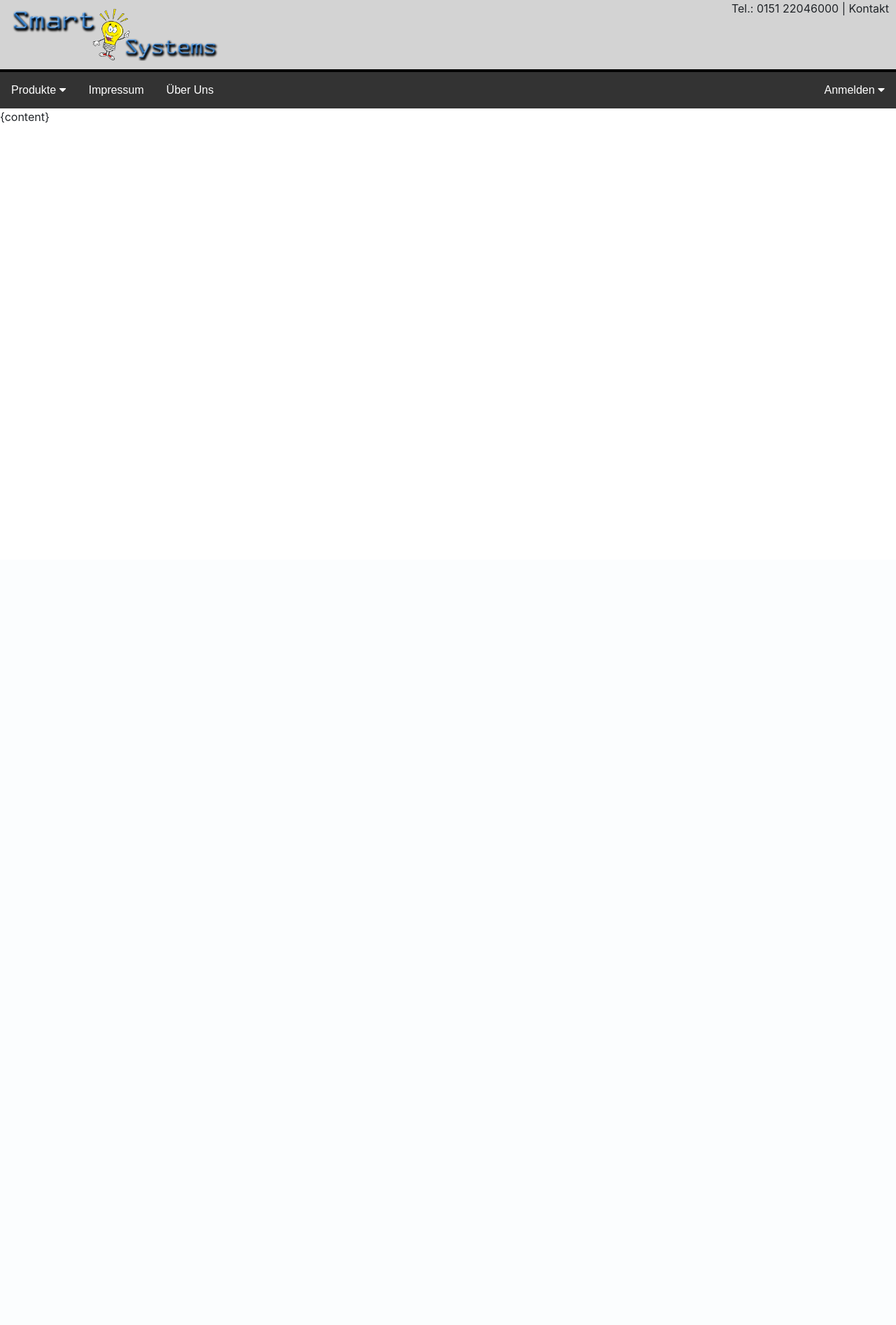
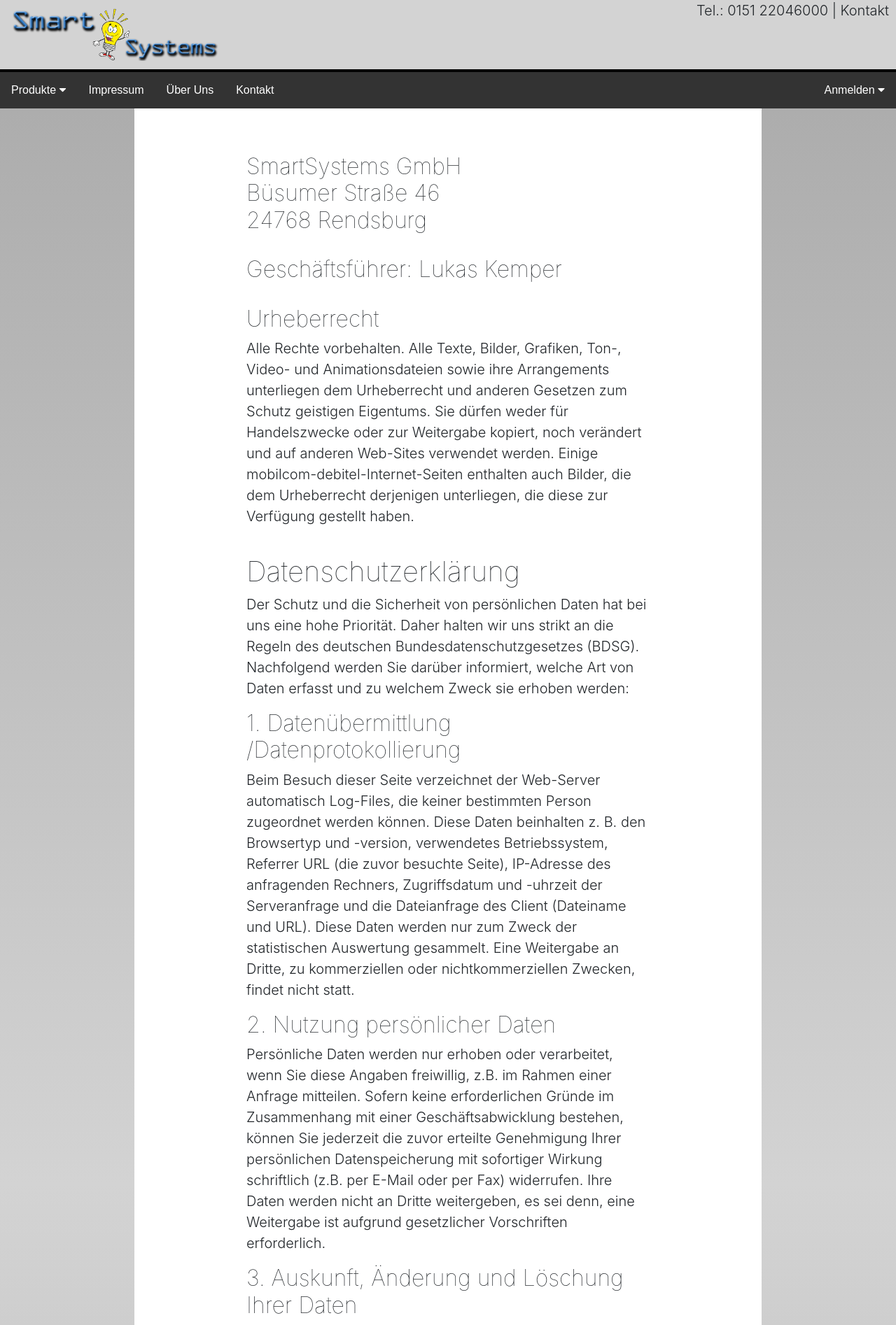
Before and after one commit to Yruel/Schulprojekt, a PHP site: page /index.php?request=impressum in a window 1280 px wide. Shown: the top 1894 px of the page at 70% size. Before the commit the page ends 176 px from the top, so only its background shows below. Run offline with PHP 8.4, Linux system fonts and the light colour scheme; some libraries are stand-ins or nearby versions.

Commit message:
Impressum

```diff
--- a/classes/css/buy.css
+++ b/classes/css/buy.css
@@ -70,3 +70,6 @@ h4 {
     width: 99%;
     padding: 2em;
 }
+.swal-modal {
+    width: 850px !important;
+}
--- /dev/null
+++ b/classes/css/impressum.css
@@ -0,0 +1,22 @@
+body {
+    background-image: linear-gradient( darkgrey, lightgrey, darkgrey);
+    text-align: left;
+}
+#content {
+    width: 70%;
+    margin-left: 15%;
+    background-color: white;
+    padding: 4em 10em;
+}
+h1 {
+    font-size: 2.5em;
+    font-weight: 100;
+}
+h2 {
+    font-size: 2em;
+    font-weight: 100;
+}
+p {
+    font-size: 1.25em;
+    font-weight: 300;
+}
--- a/classes/js/buy.js
+++ b/classes/js/buy.js
@@ -13,7 +13,3 @@ function userdata(){
         }
     });
 }
-
-$('#buy').on("submit", function (e) {
-   swal("Hallo");
-});
--- a/index.php
+++ b/index.php
@@ -8,7 +8,8 @@ $tpl->setFile(array(
 		"nav" => 'nav.tpl.html',
 		"products" => 'products.tpl.html',
 		"shoppingCart" => 'shoppingCart.tpl.html',
-		"buy" => 'buy.tpl.html'
+		"buy" => 'buy.tpl.html',
+		"impressum" => 'impressum.tpl.html'
 ));
 $tpl->setVar("error", null);
 
@@ -111,8 +112,10 @@ switch($action) {
 		break;
 
 	case "impressum":
-		$tpl->setBlock("nav", "nav");
-		$tpl->parse("nav", "nav");
+        $tpl->setBlock("impressum", "content");
+        $tpl->setBlock("nav", "nav");
+        $tpl->parse("nav", "nav");
+        $tpl->parse("content", "impressum");
 		break;
 
 	case "aboutUs":
--- /dev/null
+++ b/templates/impressum.tpl.html
@@ -0,0 +1,26 @@
+<link rel="stylesheet" type="text/css" href="classes/css/impressum.css">
+<div id="content">
+    <h2>SmartSystems GmbH<br>Büsumer Straße 46<br>24768 Rendsburg</h2>
+    <br>
+    <h2>Geschäftsführer: Lukas Kemper</h2>
+    <br>
+    <h2>Urheberrecht</h2>
+    <p>Alle Rechte vorbehalten. Alle Texte, Bilder, Grafiken, Ton-, Video- und Animationsdateien sowie ihre Arrangements unterliegen dem Urheberrecht und anderen Gesetzen zum Schutz geistigen Eigentums. Sie dürfen weder für Handelszwecke oder zur Weitergabe kopiert, noch verändert und auf anderen Web-Sites verwendet werden. Einige mobilcom-debitel-Internet-Seiten enthalten auch Bilder, die dem Urheberrecht derjenigen unterliegen, die diese zur Verfügung gestellt haben.</p>
+    <br>
+    <h1>Datenschutzerklärung</h1>
+    <p>Der Schutz und die Sicherheit von persönlichen Daten hat bei uns eine hohe Priorität. Daher halten wir uns strikt an die Regeln des deutschen Bundesdatenschutzgesetzes (BDSG). Nachfolgend werden Sie darüber informiert, welche Art von Daten erfasst und zu welchem Zweck sie erhoben werden:</p>
+    <h2>1. Datenübermittlung /Datenprotokollierung</h2>
+    <p>Beim Besuch dieser Seite verzeichnet der Web-Server automatisch Log-Files, die keiner bestimmten Person zugeordnet werden können. Diese Daten beinhalten z. B. den Browsertyp und -version, verwendetes Betriebssystem, Referrer URL (die zuvor besuchte Seite), IP-Adresse des anfragenden Rechners, Zugriffsdatum und -uhrzeit der Serveranfrage und die Dateianfrage des Client (Dateiname und URL). Diese Daten werden nur zum Zweck der statistischen Auswertung gesammelt. Eine Weitergabe an Dritte, zu kommerziellen oder nichtkommerziellen Zwecken, findet nicht statt.</p>
+    <h2>2. Nutzung persönlicher Daten</h2>
+    <p>Persönliche Daten werden nur erhoben oder verarbeitet, wenn Sie diese Angaben freiwillig, z.B. im Rahmen einer Anfrage mitteilen. Sofern keine erforderlichen Gründe im Zusammenhang mit einer Geschäftsabwicklung bestehen, können Sie jederzeit die zuvor erteilte Genehmigung Ihrer persönlichen Datenspeicherung mit sofortiger Wirkung schriftlich (z.B. per E-Mail oder per Fax) widerrufen. Ihre Daten werden nicht an Dritte weitergeben, es sei denn, eine Weitergabe ist aufgrund gesetzlicher Vorschriften erforderlich.</p>
+    <h2>3. Auskunft, Änderung und Löschung Ihrer Daten</h2>
+    <p>Gemäß geltendem Recht können Sie jederzeit bei uns schriftlich nachfragen, ob und welche personenbezogenen Daten bei uns über Sie gespeichert sind. Eine entsprechende Mitteilung hierzu erhalten Sie umgehend.</p>
+    <h2>4. Sicherheit Ihrer Daten</h2>
+    <p>Ihre uns zur Verfügung gestellten persönlichen Daten werden durch Ergreifung aller technischen sowie organisatorischen Sicherheitsmaßnahmen so gesichert, dass sie für den Zugriff unberechtigter Dritter unzugänglich sind. Bei Versendung von sehr sensiblen Daten oder Informationen ist es empfehlenswert, den Postweg zu nutzen, da eine vollständige Datensicherheit per E-Mail nicht gewährleistet werden kann.</p>
+    <h2>5. Cookies</h2>
+    <p>Auf einigen unserer Seiten verwenden wir sog. "Session-Cookies", um Ihnen die Nutzung unserer Webseiten zu erleichtern. Dabei handelt es sich um kleine Textdateien, die nur für die Dauer Ihres Besuchs unserer Webseite auf Ihrer Festplatte hinterlegt und abhängig von der Einstellung Ihres Browser-Programms beim Beenden des Browsers wieder gelöscht werden. Diese Cookies rufen keine auf Ihrer Festplatte über Sie gespeicherten Informationen ab und beeinträchtigen nicht Ihren PC oder ihre Dateien. Die meisten Browser sind so eingestellt, dass sie Cookies automatisch akzeptieren. Sie können das Speichern von Cookies jedoch deaktivieren oder ihren Browser so einstellen, dass er Sie auf die Sendung von Cookies hinweist.</p>
+    <h2>6. Änderungen dieser Datenschutzbestimmungen</h2>
+    <p>Wir werden diese Richtlinien zum Schutz Ihrer persönlichen Daten von Zeit zu Zeit aktualisieren. Sie sollten sich diese Richtlinien gelegentlich ansehen, um auf dem Laufenden darüber zu bleiben, wie wir Ihre Daten schützen und die Inhalte unserer Website stetig verbessern. Sollten wir wesentliche Änderungen bei der Sammlung, der Nutzung und/oder der Weitergabe der uns von Ihnen zur Verfügung gestellten personenbezogenen Daten vornehmen, werden wir Sie durch einen eindeutigen und gut sichtbaren Hinweis auf der Website darauf aufmerksam machen. Mit der Nutzung der Webseite erklären Sie sich mit den Bedingungen dieser Richtlinien zum Schutz persönlicher Daten einverstanden.</p>
+
+    <p>Bei Fragen zu diesen Datenschutzbestimmungen wenden Sie sich bitte über unsere Kontakt-Seite an uns.</p>
+</div>
--- a/templates/nav.tpl.html
+++ b/templates/nav.tpl.html
@@ -12,6 +12,7 @@
         </div>
         <a href="index.php?request=impressum">Impressum</a>
         <a href="index.php?request=aboutUs">Über Uns</a>
+        <a href="index.php?request=contact">Kontakt</a>
         <div id="sign_in" class="dropdown-navbar" onclick="document.getElementById('login').style.display = block" style="float: right;">
             <button class="dropbtn-navbar">Anmelden
                 <i class="fa fa-caret-down"></i>
@@ -26,8 +27,8 @@
                 Neu hier? <i id="register-link" onclick="showRegister()">Jetzt Registrieren!</i>
             </div>
         </div>
+        <a href="index.php?request=logout" onclick="window.location.replace('index.php');" style="float: right; display: none;" id="logout"><i class="fas fa-power-off"></i></a>
         <a id="username_navbar"></a>
-        <a href="index.php?request=logout" onclick="window.location.replace('index.php');" style="float: right; display: none;" id="logout">Logout</a>
         <a id="shopping_cart" href="index.php?request=shopping_cart" style="float: right; display: none"><i class="fas fa-shopping-cart"></i>&ensp;Warenkorb</a>
     </div>
 </div>
--- a/templates/shoppingCart.tpl.html
+++ b/templates/shoppingCart.tpl.html
@@ -11,7 +11,7 @@
                 <p style="display: inline-block" id="summe">0</p>
                 <p style="display: inline-block">€</p>
             </div>
-            <button onclick="window.location.replace('index.php?request=buy')" class="btn">Jetzt kaufen&ensp;<i class="far fa-money-bill-alt"></i></button>
+            <button onclick="replace();" class="btn">Jetzt kaufen&ensp;<i class="far fa-money-bill-alt"></i></button>
         </div>
     </div>
 </div>
```
Also changed, not shown: classes/js/shopping_cart.js (+8 -0 lines), templates/buy.tpl.html (+9 -0 lines).
